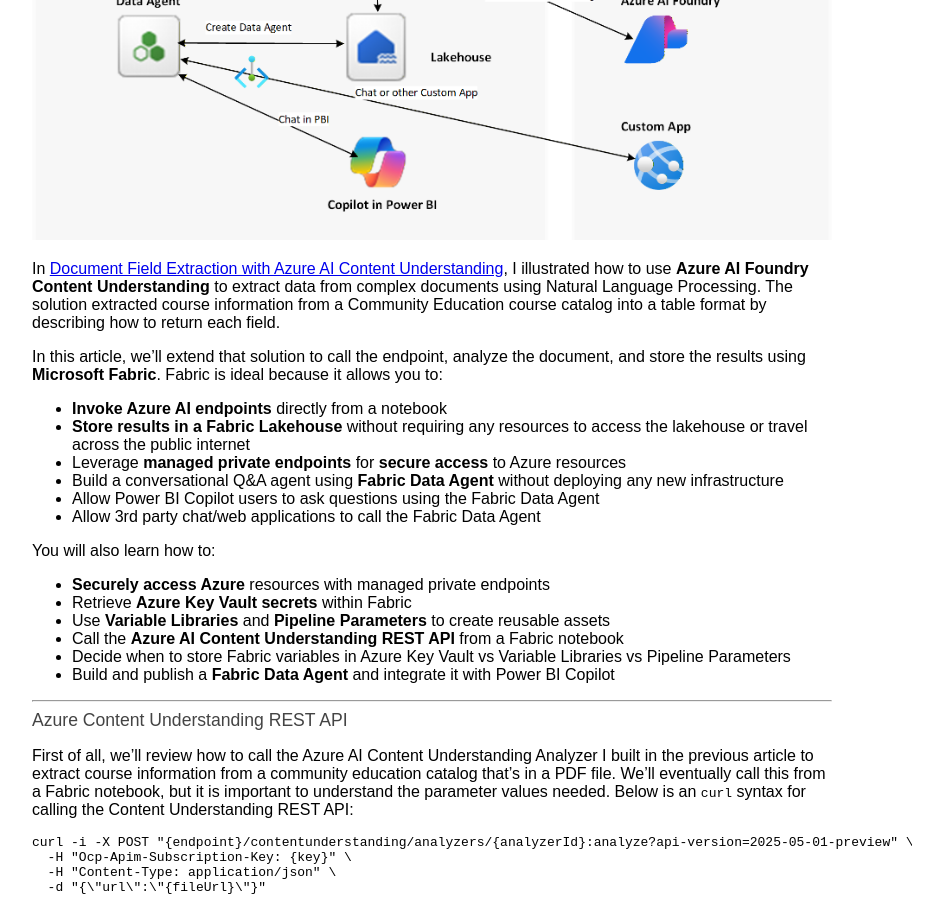
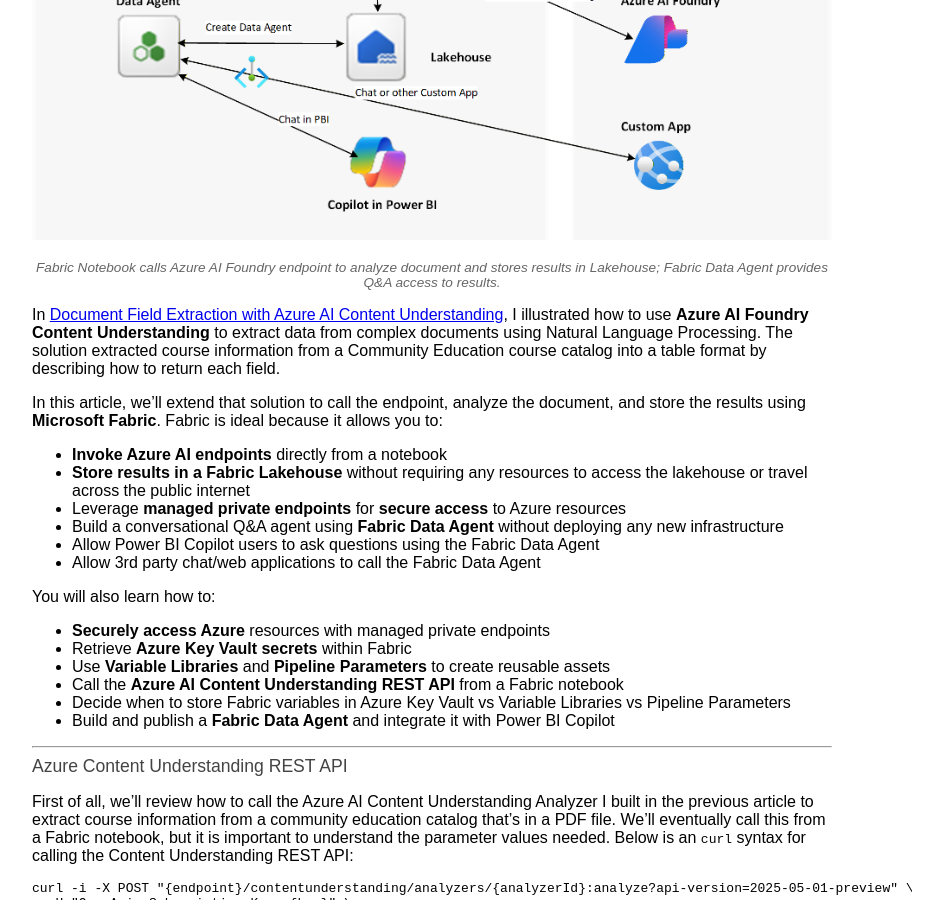
Before and after one commit to jehayesms/jean-hayes-ai-analytics, a Jekyll site: the page built from _posts/2025-10-21-fabric-ai-content-understanding.md, in a window 1280 px wide and 900 px high, scrolled down 423 px. Shown: the whole window, without its empty margins (68-1011 px from the left). Built offline with Jekyll 4.4.1, drawn with Linux system fonts in a browser that asks for light colours; comment, search, counter and statistics services are not loaded.

Commit message:
updated image caption

```diff
--- a/_posts/2025-10-21-fabric-ai-content-understanding.md
+++ b/_posts/2025-10-21-fabric-ai-content-understanding.md
@@ -5,6 +5,8 @@
 date: 2025-10-21
 categories: [Azure AI, Microsoft Fabric]
 image: /assets/images/fabric-ai-cu/architecture.png
+
+image_caption: "Fabric Notebook calls Azure AI Foundry endpoint to analyze document and stores results in Lakehouse; Fabric Data Agent provides Q&A access to results."
 ---
 In [Document Field Extraction with Azure AI Content Understanding](https://jehayesms.github.io/jean-hayes-ai-analytics/azure%20ai/2025/07/22/document-field-extraction-with-azure-ai-content-understanding.html), I illustrated how to use **Azure AI Foundry Content Understanding** to extract data from complex documents using Natural Language Processing. The solution extracted course information from a Community Education course catalog into a table format by describing how to return each field.
 
```
